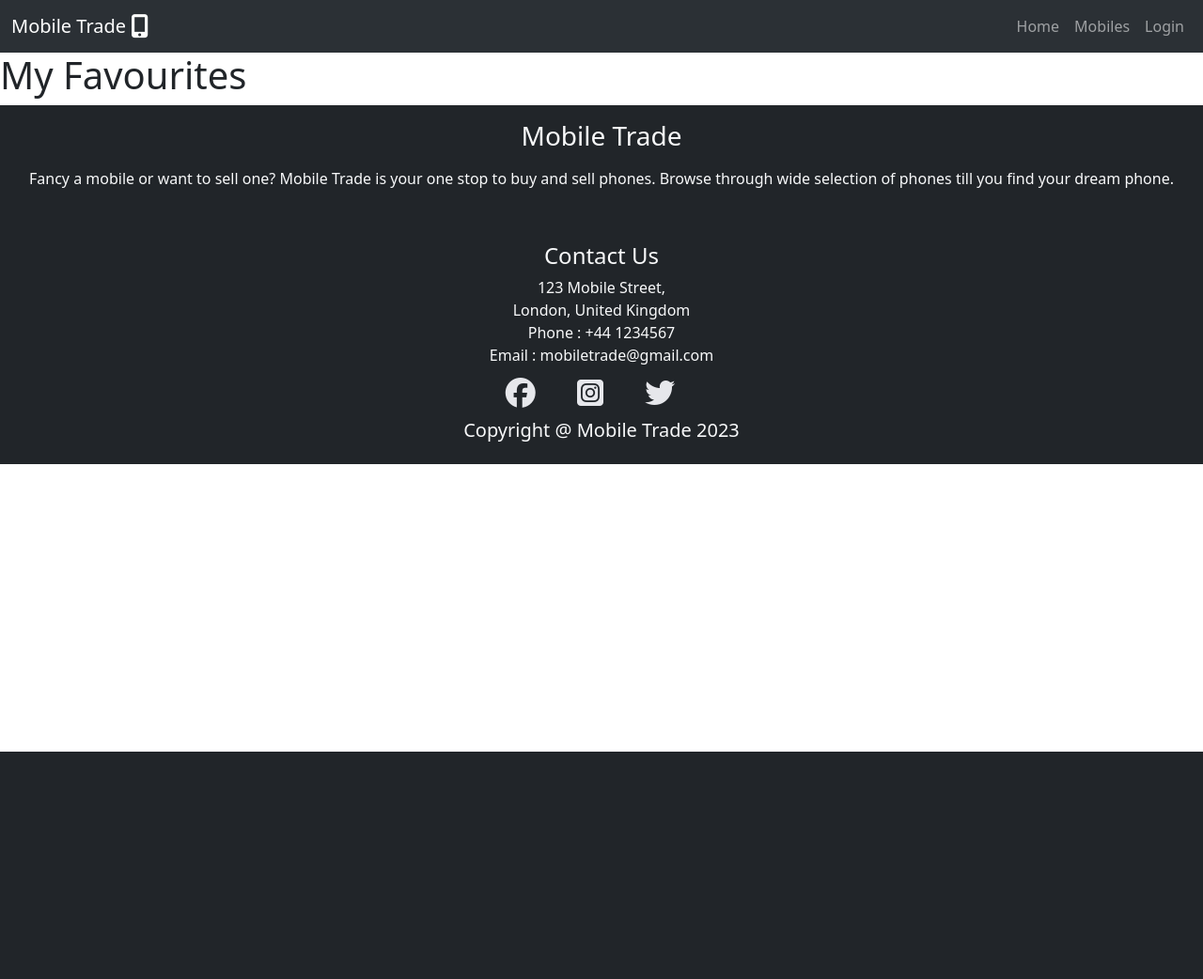
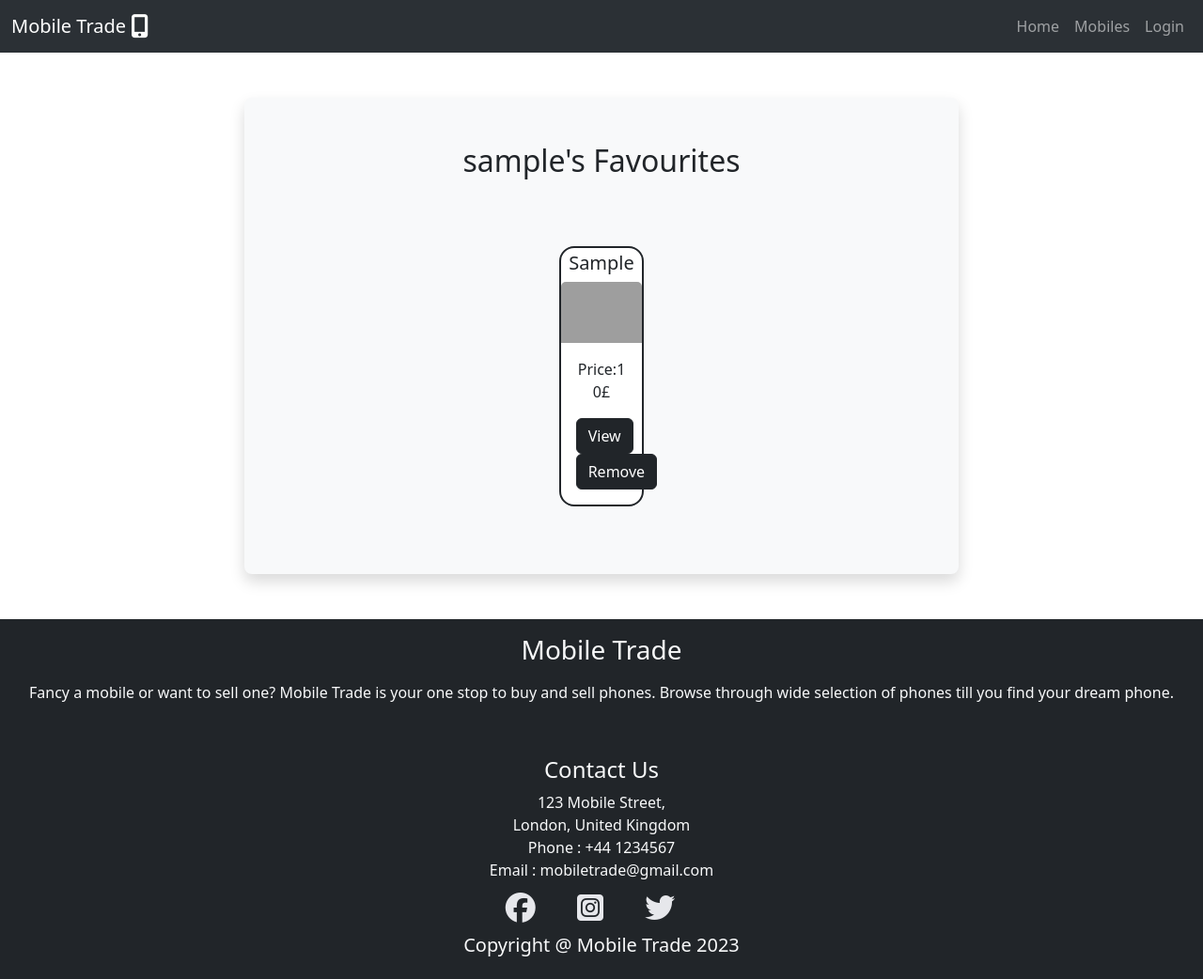
Before and after one commit to AbhilashAynipully/MobileTrade, a Django app: template templates/my_favourites.html in a window 1280 px wide. Shown: the whole page at 94% size. Before the commit the page ends 800 px from the top, so only its background shows below. Run offline with Django 3.2, Linux system fonts and the light colour scheme; the template is opened without the code that fills it: values that come from a table or form of the project are taken from there, others are empty; tables that the repository leaves empty hold one stand-in row (values such as "Sample post"); parts of the project's set-up code (start-up, migrations or seed data) failed here and were passed over; some libraries are stand-ins or nearby versions; grey boxes are pictures that could not be loaded.

Commit message:
Add html content to my_favourites.html

```diff
--- a/templates/my_favourites.html
+++ b/templates/my_favourites.html
@@ -1,5 +1,35 @@
-{% extends 'base.html'%}
-{% load static %}
-{% block content %}
-<h1>My Favourites</h1>
+{% extends 'base.html'%} {% load static %} {% block content %}
+
+<!-- My Favourites -->
+
+<div class="container">
+  <div class="row">
+    <div
+      class="col-lg-8 col-sm-10 mx-auto my-5 p-5 shadow rounded-3 bg-body-tertiary"
+    >
+      <h2 class="text-center mb-5">{{ profile.user.username}}'s Favourites</h2>
+
+      {% for favourite in favourites %}
+      <div class="row justify-content-evenly">
+        <div class="col-xl-2 col-sm-4 col-8 m-4 text-center">
+          <div class="card border-dark border-2 rounded-4">
+            <h5 class="card-title mt-1">{{ mobile.model }}</h5>
+            <img
+              src="{{ mobile.mobile_pic1 }}"
+              class="card-img-top"
+              alt="Image of mobile phone"
+            />
+            <div class="card-body">
+              <p class="card-text">Price:{{mobile.price}}£</p>
+              <a href="#" class="btn btn-dark">View</a>
+              <a href="#" class="btn btn-dark">Remove</a>
+            </div>
+          </div>
+        </div>
+      </div>
+      {% endfor %}
+    </div>
+  </div>
+</div>
+
 {% endblock content %}
```
